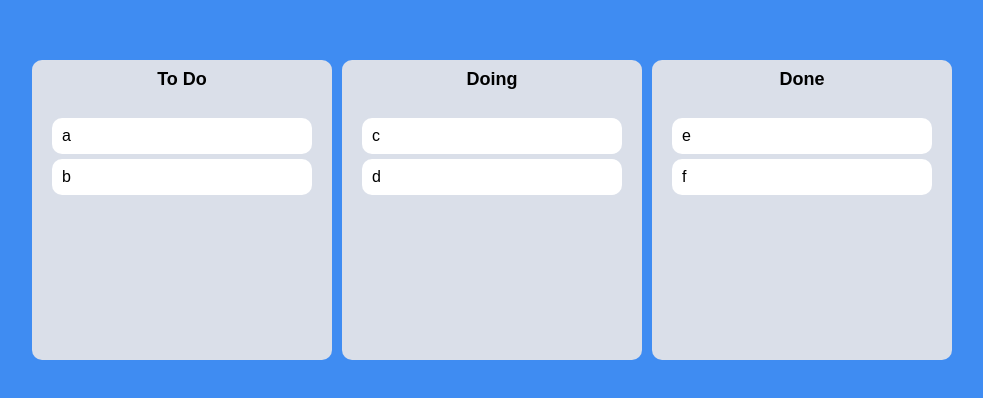
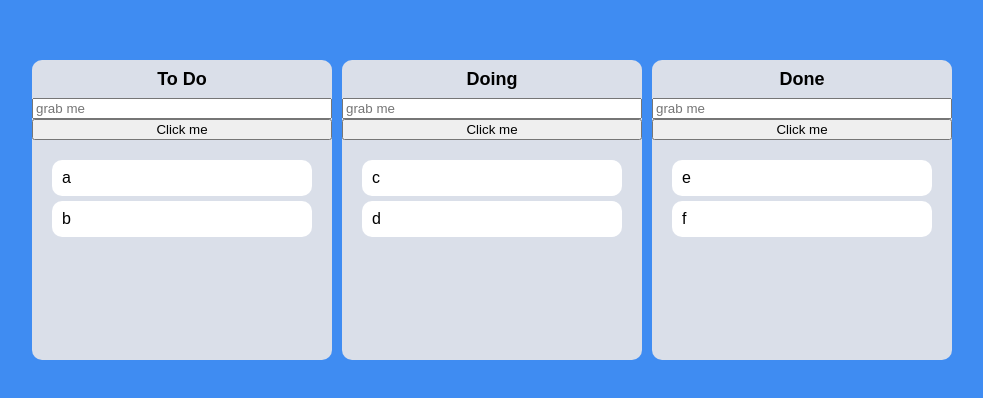
Before and after one commit to YuchanJung/dnd, a React (Create React App) app: page / in a window 1280 px wide. Shown: the part 190-588 px from the top of the page, without its empty margins (148-1131 px from the left). Built offline with nearby package versions, Linux system fonts and the light colour scheme.

Commit message:
about Refs

```diff
--- a/src/Components/Board.tsx
+++ b/src/Components/Board.tsx
@@ -1,3 +1,4 @@
+import { useRef } from "react";
 import { Droppable } from "react-beautiful-dnd";
 import styled from "styled-components";
 import DraggableCard from "./DraggableCard";
@@ -43,9 +44,18 @@
 }
 
 function Board({ toDos, boardId }: IBoardProps) {
+  const inputRef = useRef<HTMLInputElement>(null);
+  const onClick = () => {
+    inputRef.current?.focus();
+    setTimeout(() => {
+      inputRef.current?.blur();
+    }, 5000);
+  };
   return (
     <Wrapper>
       <Title>{boardId}</Title>
+      <input ref={inputRef} placeholder="grab me" />
+      <button onClick={onClick}>Click me</button>
       <Droppable droppableId={boardId}>
         {(provided, snapshot) => (
           <Area
```
